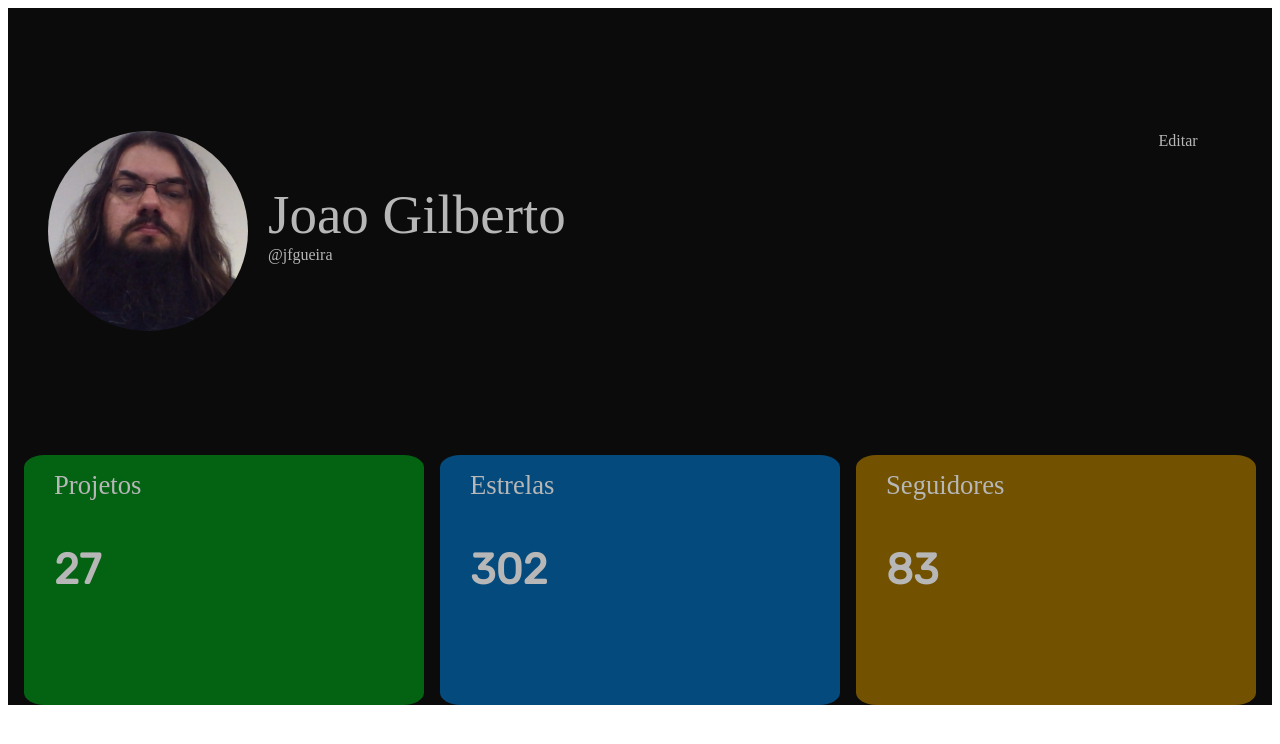
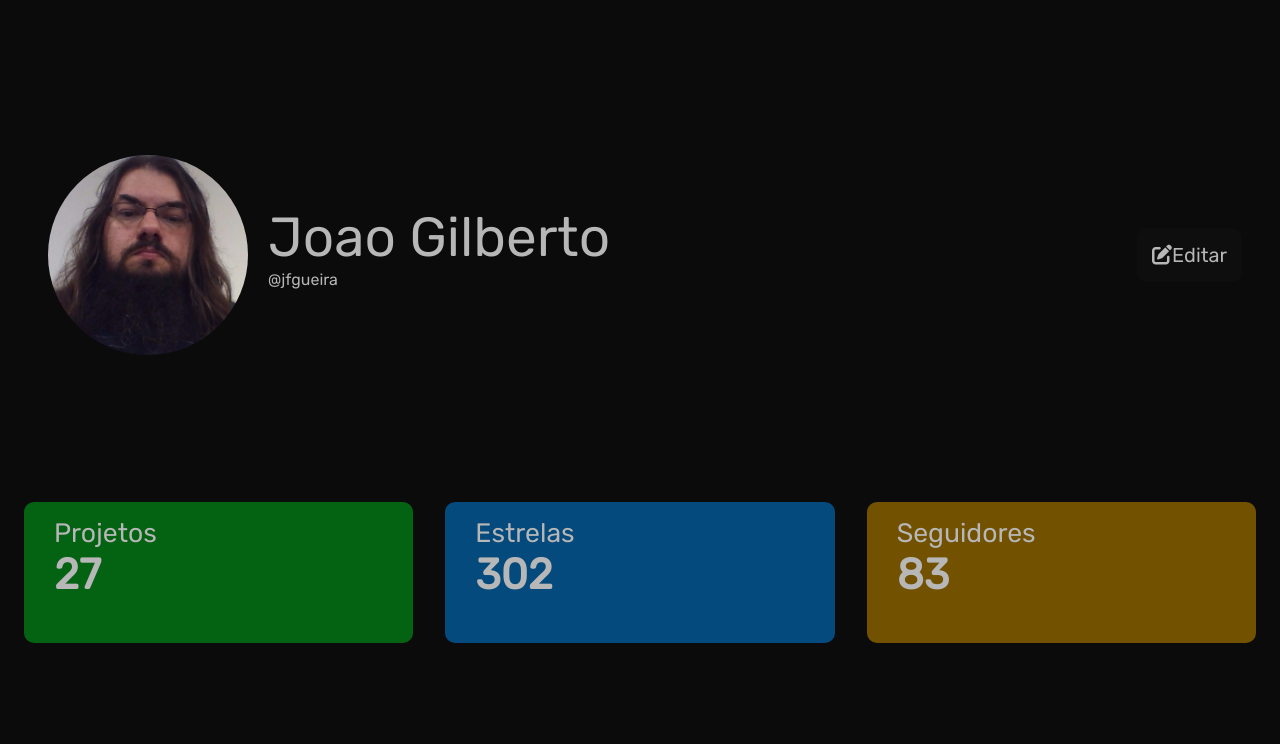
Before and after one commit to johnsjohns/devChallenge-profile-component, a plain HTML site: page index.html in a window 1280 px wide. Drawn offline with Linux system fonts and the light colour scheme.

Commit message:
Tentando fazer o maldito site resposivel

```diff
--- a/index.html
+++ b/index.html
@@ -2,13 +2,14 @@
 
 <head>
     <title>DevChallenge</title>
+    <script src="https://kit.fontawesome.com/fb865730f8.js" crossorigin="anonymous"></script>
     <link rel="stylesheet" type="text/css" href="style.css" />
 </head>
 
 <body>
     <div id="main">
         <figure id="figura"><img src="Imagens/pp.jpg" id="foto"><div id="dados"><div id="nome">Joao Gilberto</div><div id="arroba">@jfgueira</p></div></div></figure>
-        <div id="edit">Editar</div>
+        <div id="edit"><span></span><i class="fas fa-edit"></i>Editar</span></div>
         <div class="opcao">
             <div id="project">
                 <header class="cabecalho">Projetos</header><p class="numero">27</p>
--- a/style.css
+++ b/style.css
@@ -1,21 +1,32 @@
     @font-face{
         font-family: Rubik;
-        src: url("/font/Rubik-Regular.ttf")
+        src: url("/font/Rubik-Regular.ttf");
+    }
+
+    @media (max-width: 300px){
+        .opcao{
+        flex-direction: column;
+        }
+
+    }
+
+    body{
+        background-color: #0C0B0B;
+        font-family: Rubik;
     }
 
     #main {
         display: grid;
         grid-template-areas: 'foto foto edit' 'opcoes opcoes opcoes';
-        background-color: #0C0B0B;
         color: #B7B7B7;
-           margin: auto;
+        margin: auto;
     }
 
     #figura {
         display: flex;
         grid-area: foto;
+    }
 
-    }
     #dados{
         display:flex;
         flex-direction: column;
@@ -28,25 +39,28 @@
         margin: auto 0% auto;
     }
 
-
-
     #nome{
-        font-family: Rubrik;
         font-size: 55px;
         display: flex;
+        flex-wrap: nowrap;
         margin: 50% auto 0% 20px;
     }
+
     #arroba{
         margin:  0% 0% 50% 20px;
+
     }
 
     #edit {
         grid-area: edit;
         text-align: right;
-        margin-top: 50%;
-        margin-right: 30%;
+        background-color: #0F0E0E ;
+        margin: auto 30px auto auto;
+        padding: 15px;
+        border-radius: 10px;
+        font-size: 20px;
+
     }
-
     .opcao {
         grid-area: opcoes;
         flex-direction: row;
@@ -58,42 +72,44 @@
     }
 
     .cabecalho {
-        font-family: Rubrik;
+        font-family: Rubik;
         padding-top: 15px;
         font-size: 20pt;
     }
 
     #project {
+        font-family: Rubik;
         background-color: #046313;
-        border-radius: 5%;
+        border-radius: 10px;
         font-size: 24pt;
-        width: 33.33%;
+        width: 100%;
+        height: 100%;
         margin-left: 1rem;
-        height: 250px;
         padding-left: 30px;
     }
 
     #start {
         background-color: #044A7D;
-        border-radius: 5%;
-        margin-left: 1rem;
-        width: 33.33%;
-        height: 250px;
+        border-radius: 10px;
+        margin-left: 2rem;
+        width: 100%;
+        height: 100%;
         padding-left: 30px;
-            }
+    }
 
-    #follow {
+      #follow {
         background-color: #725200;
-        border-radius: 5%;
-        margin-left: 1rem;
-        width: 33.33%;
-        height: 250px;
+        border-radius: 10px;
+        margin-left: 2rem;
+        width: 100%;
+        height: 100%;
+        margin-right: 1rem;
         padding-left: 30px;
-        margin-right: 1rem;
-        }
+    }
 
     .numero{
         font-size: 32pt;
         font-family: Rubik;
         font-weight: bolder;
+        margin-top: 0;
     }
```
Also changed, not shown: Imagens/edit-solid.svg (added).
